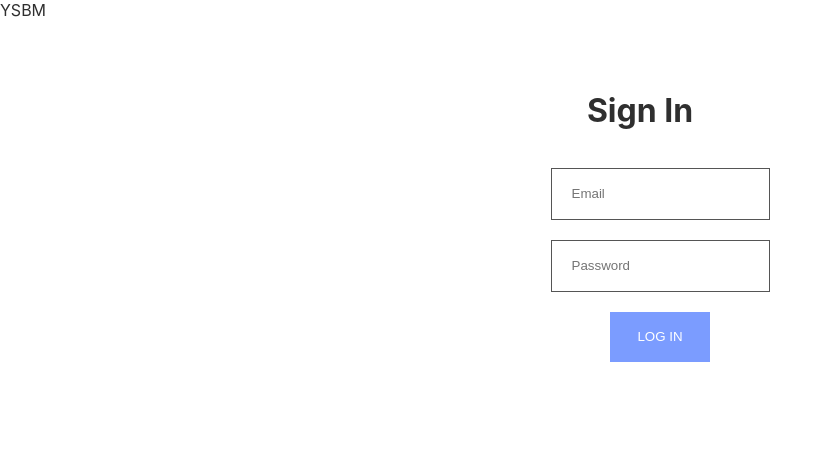
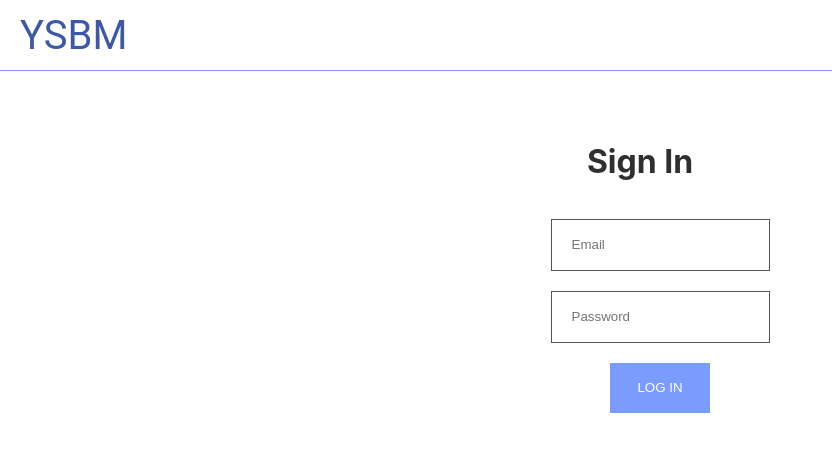
Before and after one commit to Senseinvader/shipment-manager, a React (Create React App) app: page / in a window 1280 px wide. Shown: the top 452 px of the page, without its empty margins (0-832 px from the left). Built offline with nearby package versions, Linux system fonts and the light colour scheme.

Commit message:
Applly styles to navBar component

```diff
--- /dev/null
+++ b/src/css/navBar.css
@@ -0,0 +1,37 @@
+.nav-container {
+  height: 70px;
+  width: 100%;
+  border-bottom:1px solid rgb(123, 156, 255);
+  display: flex;
+  justify-content: space-between;
+  align-items: center;
+}
+
+.logo {
+  font-family: "Roboto",  sans-serif;
+  font-size: 40px;
+  margin-left: 20px;
+  color: rgb(61, 88, 168);
+}
+.logout-button {
+  max-width: 100px;
+  height: 50px;
+  background-color: rgb(123, 156, 255);
+  padding: 14px 20px;
+  border: 0;
+  cursor: pointer;
+  flex:1;
+  margin-right: 20px;
+}
+.logout-button a {
+  color: white;
+}
+.logout-button a:link {
+  text-decoration: none;
+}
+.logout-button:hover {
+  background-color: rgb(92, 132, 253);
+}
+.logout-button:active {
+  transform: translateY(1px);
+}
--- a/src/index.js
+++ b/src/index.js
@@ -1,7 +1,8 @@
 import React from 'react';
 import ReactDOM from 'react-dom';
 import './index.css';
-import './css/login.css'
+import './css/login.css';
+import './css/navBar.css';
 import App from './App';
 import { createStore, applyMiddleware, compose } from 'redux'
 import thunk from 'redux-thunk'
```
